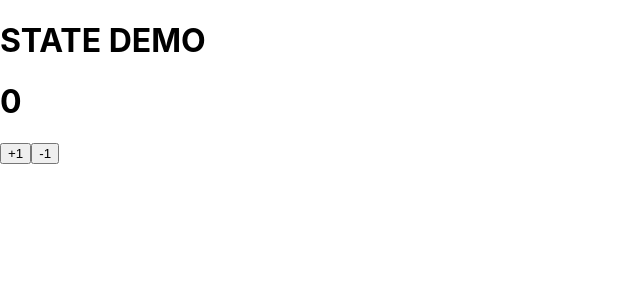
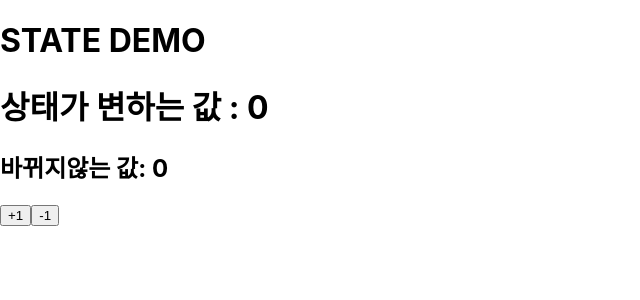
Before and after one commit to bohyun611kim/hello-react, a React (Create React App) app: page / in a window 1280 px wide. Shown: the top 300 px of the page, without its empty margins (0-640 px from the left). Built offline with nearby package versions, Linux system fonts and the light colour scheme.

Commit message:
state 실습3 상태가 불변으로 고정 실습

```diff
--- a/src/Counter.js
+++ b/src/Counter.js
@@ -6,16 +6,18 @@ class Counter extends Component {
         // 초기값 설정
         this.state = {
             number: 0,
+            fixedNumber: 0,
         };
     }
 
     render() {
         console.log(this.state);
-        const { number } = this.state;
+        const { number, fixedNumber } = this.state;
         return (
             <div>
                 <h1>STATE DEMO </h1>
-                <h1>{number}</h1>
+                <h1>상태가 변하는 값 : {number}</h1>
+                <h2>바뀌지않는 값: {fixedNumber}</h2>
                 <button
                     onClick={() => {
                         this.setState({ number: number + 1 });
```
